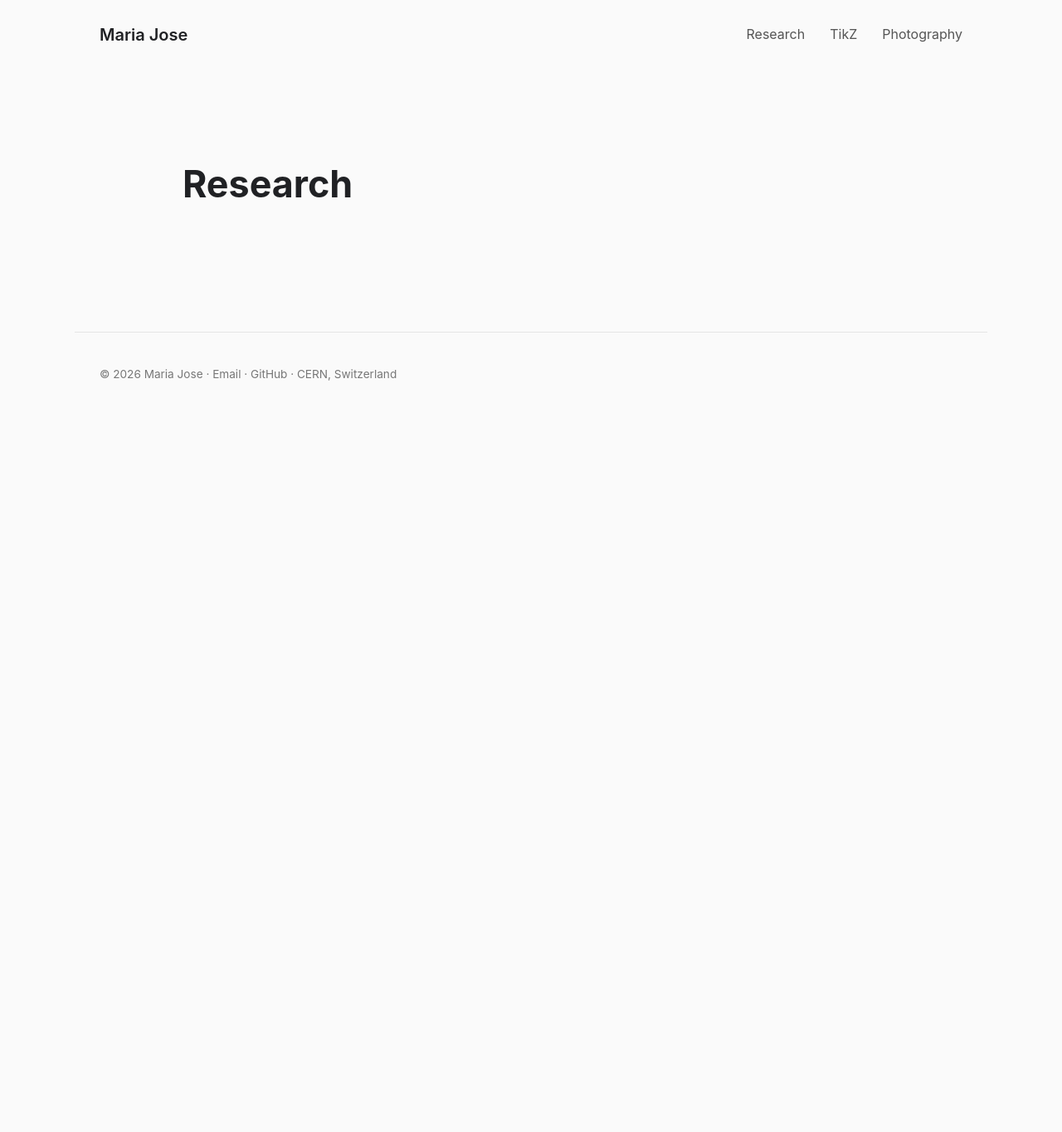
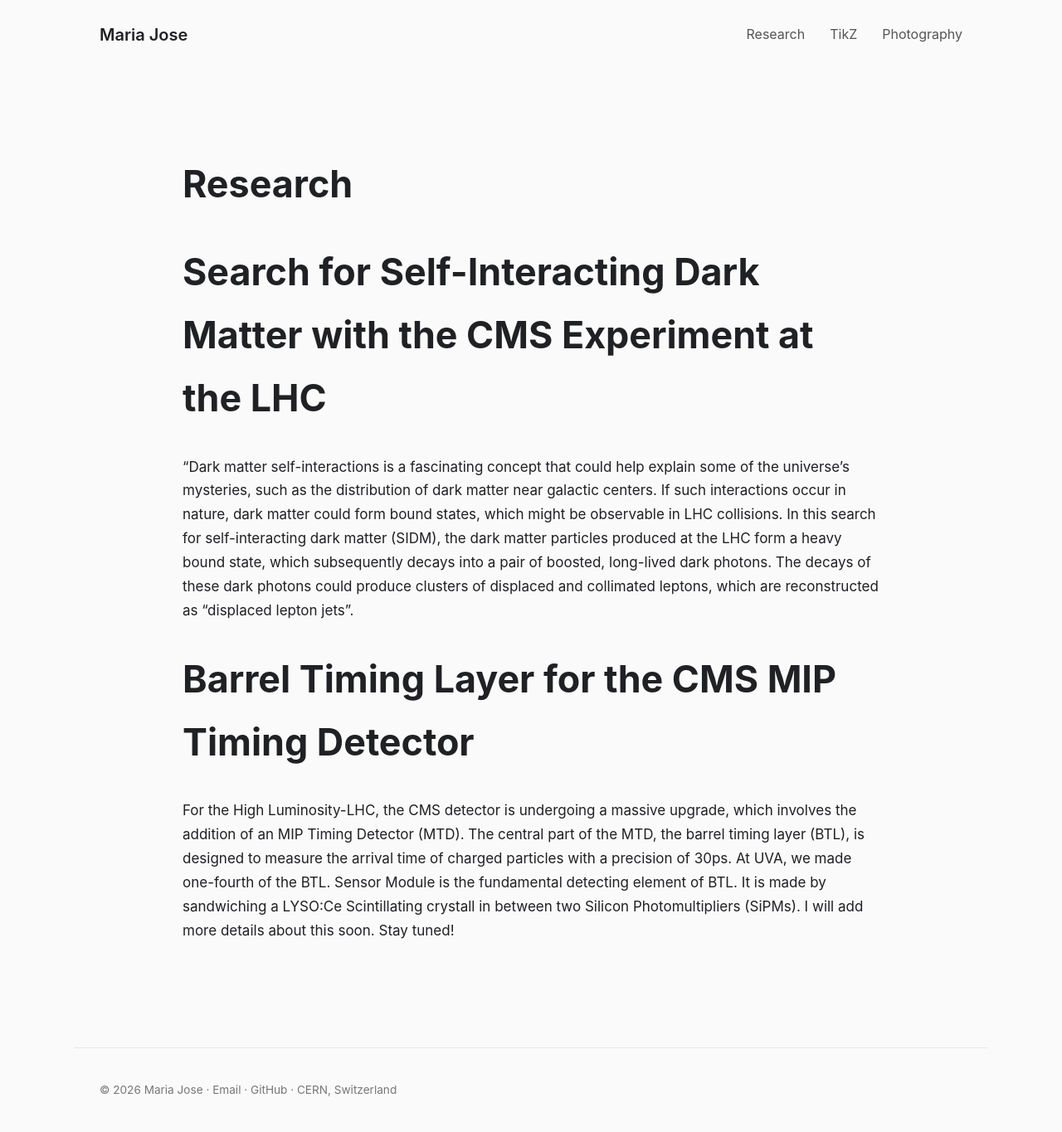
Before and after one commit to mariajose2398/mariajose2398.github.io, a Jekyll site: the page built from docs/research.md, in a window 1280 px wide. Shown: the whole page at 83% size. Built offline with Jekyll 4.4.1, drawn with Linux system fonts in a browser that asks for light colours; before the commit the page ends 900 px from its top, so only the background shows below that.

Commit message:
added reasearch statement for the first time

```diff
--- a/docs/research.md
+++ b/docs/research.md
@@ -1,5 +1,18 @@
 ---
 layout: page
 title: Research
-permalink: /reasearch/
+permalink: /research/
 ---
+# Search for Self-Interacting Dark Matter with the CMS Experiment at the LHC
+
+"Dark matter self-interactions is a fascinating concept that could help explain some of the universe's mysteries, such as the distribution of dark matter near galactic centers.
+If such interactions occur in nature, dark matter could form bound states, which might be observable in LHC collisions.
+In this search for self-interacting dark matter (SIDM), the dark matter particles produced at the LHC form a heavy bound state, which subsequently decays into a pair of boosted, long-lived dark photons.
+The decays of these dark photons could produce clusters of displaced and collimated leptons, which are reconstructed as "displaced lepton jets".
+
+# Barrel Timing Layer for the CMS MIP Timing Detector
+
+For the High Luminosity-LHC, the CMS detector is undergoing a massive upgrade, which involves the addition of an MIP Timing Detector (MTD).
+The central part of the MTD, the barrel timing layer (BTL), is designed to measure the arrival time of charged particles with a precision of 30ps.
+At UVA, we made one-fourth of the BTL. Sensor Module is the fundamental detecting element of BTL.
+It is made by sandwiching a LYSO:Ce Scintillating crystall in between two Silicon Photomultipliers (SiPMs). I will add more details about this soon. Stay tuned!
```
